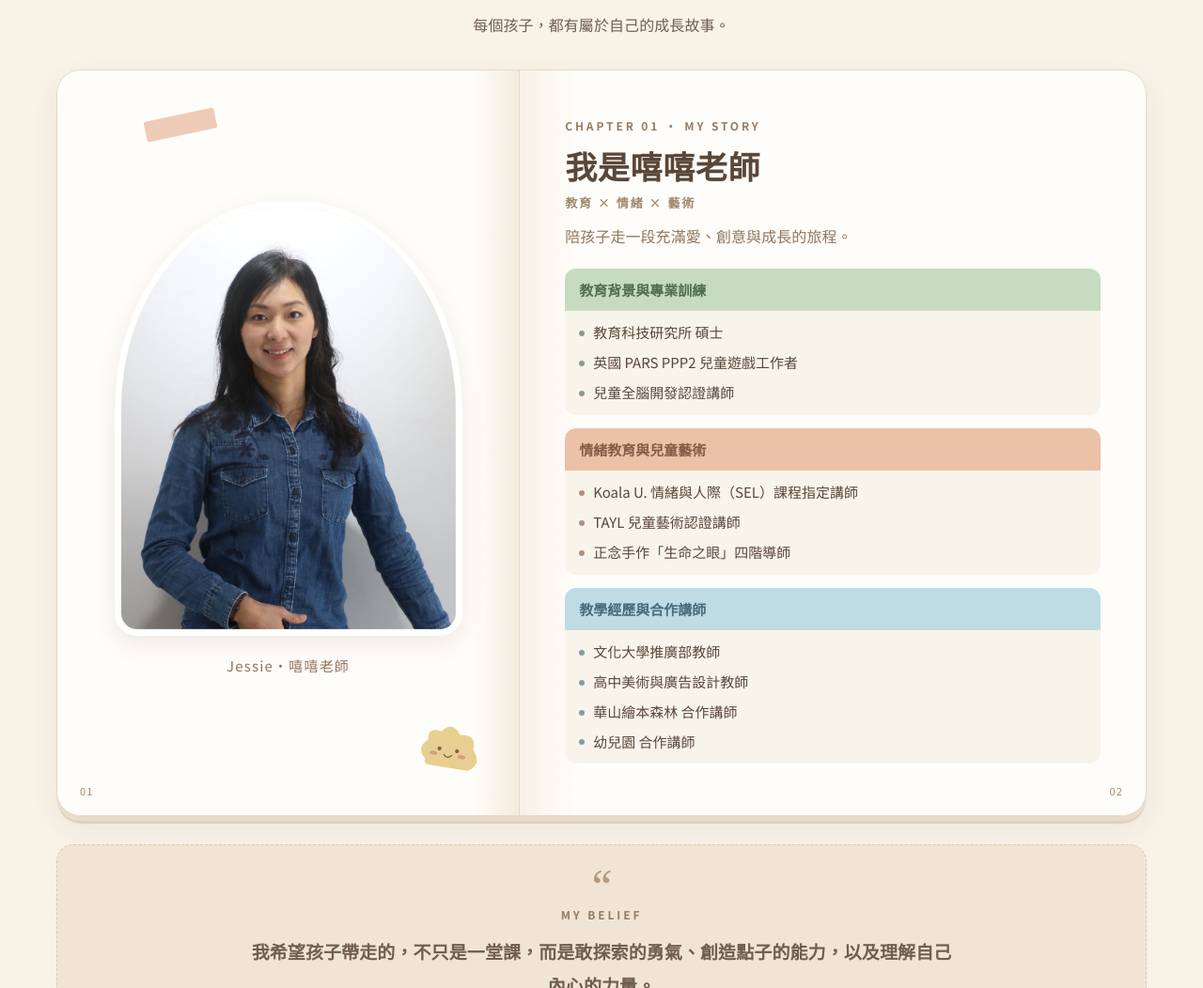
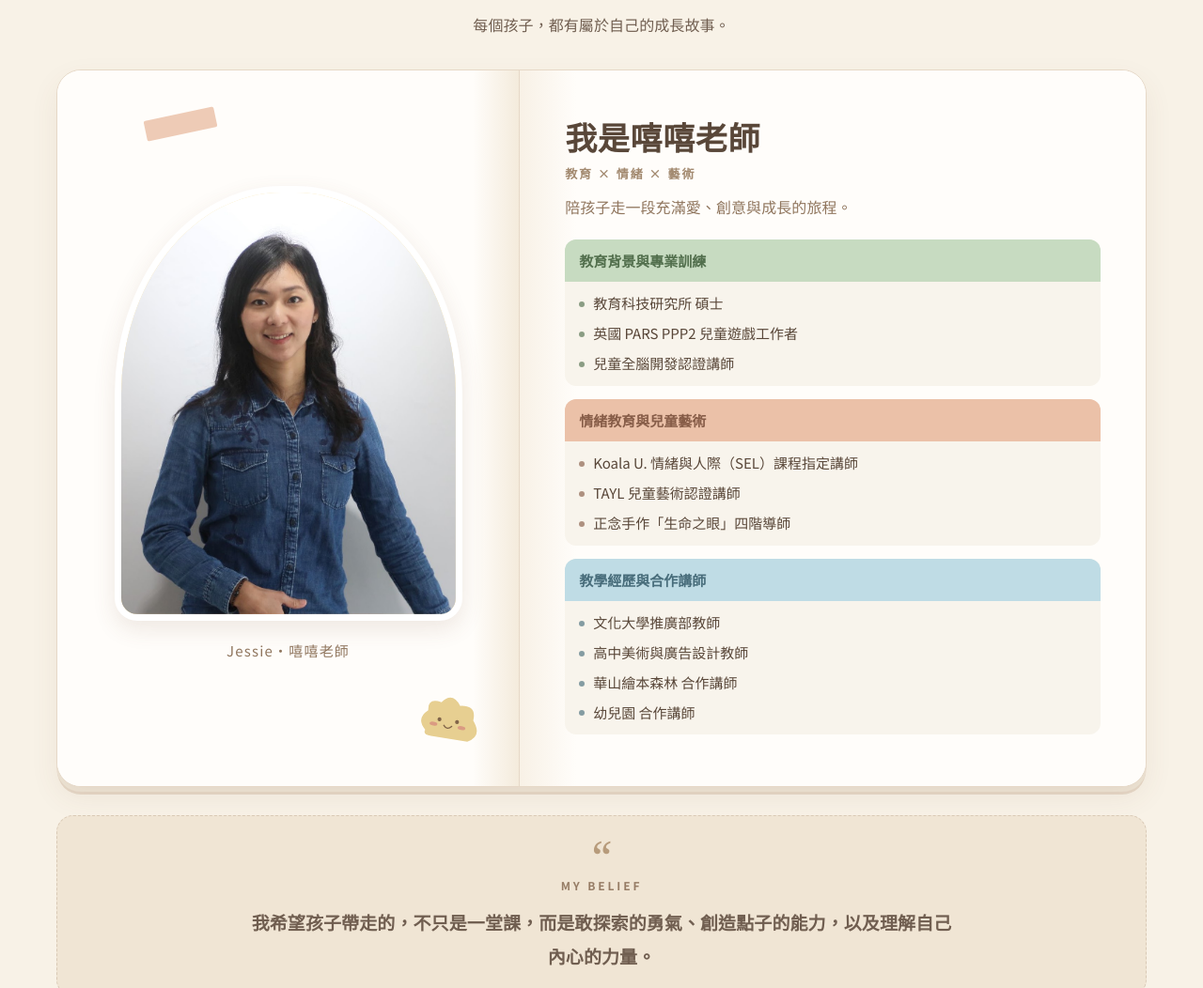
Before and after one commit to xiximomocreate/SEL, a plain HTML site: page v2.html in a window 1280 px wide. Shown: the part 5968-7020 px from the top of the page at 94% size. Drawn offline with Linux system fonts and the light colour scheme.

Commit message:
Simplify teacher storybook by removing chapter label and page numbers

```diff
--- a/v2.html
+++ b/v2.html
@@ -525,7 +525,7 @@ footer .brand svg{background:rgba(255,255,255,.12);box-shadow:none}
 .teacher-photo-caption{font-size:15px;letter-spacing:.08em;color:#90765E;margin-top:18px}
 .teacher-doodle{position:absolute;width:70px;right:8%;bottom:38px;transform:rotate(9deg)}
 .teacher-page-right{background:linear-gradient(90deg,#F8F1E6 0%,#FFFDFA 9%)}
-.teacher-page-right h3{font-size:clamp(24px,3vw,34px);margin:9px 0 4px}
+.teacher-page-right h3{font-size:clamp(24px,3vw,34px);margin:0 0 4px}
 .teacher-theme{color:#A38A70;letter-spacing:.15em;font-weight:700;font-size:13px}
 .teacher-lead{color:#90765E;line-height:1.8;margin:9px 0 20px}
 .teacher-chapter{--chapter:#C7DBC1;--chapter-ink:#526F4D;margin-top:14px;background:#F8F4EC;border-radius:12px;overflow:hidden}
@@ -780,17 +780,14 @@ header.nav{background:rgba(255,253,250,.96);border-bottom:1px solid #E6D8C7;box-
     </div>
         <p class="teacher-photo-caption">Jessie・嘻嘻老師</p>
         <svg class="teacher-doodle" viewBox="0 0 100 90" aria-hidden="true"><path d="M16 64Q-1 49 16 34Q12 15 34 19Q48 0 63 20Q88 15 86 39Q104 61 82 72H26Q13 72 16 64Z" fill="#E7CF91"/><circle cx="35" cy="45" r="3" fill="#806449"/><circle cx="62" cy="45" r="3" fill="#806449"/><path d="M43 53Q49 60 55 53" stroke="#806449" stroke-width="2" fill="none" stroke-linecap="round"/><ellipse cx="27" cy="53" rx="6" ry="3" fill="#DA9B82"/><ellipse cx="70" cy="53" rx="6" ry="3" fill="#DA9B82"/></svg>
-        <span class="teacher-page-num">01</span>
       </div>
       <div class="teacher-page teacher-page-right">
-        <span class="cal-kicker">CHAPTER 01 · MY STORY</span>
         <h3>我是嘻嘻老師</h3>
         <p class="teacher-theme">教育 × 情緒 × 藝術</p>
         <p class="teacher-lead">陪孩子走一段充滿愛、創意與成長的旅程。</p>
         <div class="teacher-chapter" data-theme="sage"><h4>教育背景與專業訓練</h4><ul><li>教育科技研究所 碩士</li><li>英國 PARS PPP2 兒童遊戲工作者</li><li>兒童全腦開發認證講師</li></ul></div>
         <div class="teacher-chapter" data-theme="peach"><h4>情緒教育與兒童藝術</h4><ul><li>Koala U. 情緒與人際（SEL）課程指定講師</li><li>TAYL 兒童藝術認證講師</li><li>正念手作「生命之眼」四階導師</li></ul></div>
         <div class="teacher-chapter" data-theme="sky"><h4>教學經歷與合作講師</h4><ul><li>文化大學推廣部教師</li><li>高中美術與廣告設計教師</li><li>華山繪本森林 合作講師</li><li>幼兒園 合作講師</li></ul></div>
-        <span class="teacher-page-num">02</span>
       </div>
     </div>
     <blockquote class="teacher-belief"><span class="teacher-quote-mark" aria-hidden="true">“</span><span class="cal-kicker">MY BELIEF</span><p>我希望孩子帶走的，不只是一堂課，而是敢探索的勇氣、創造點子的能力，以及理解自己內心的力量。</p></blockquote>
```
